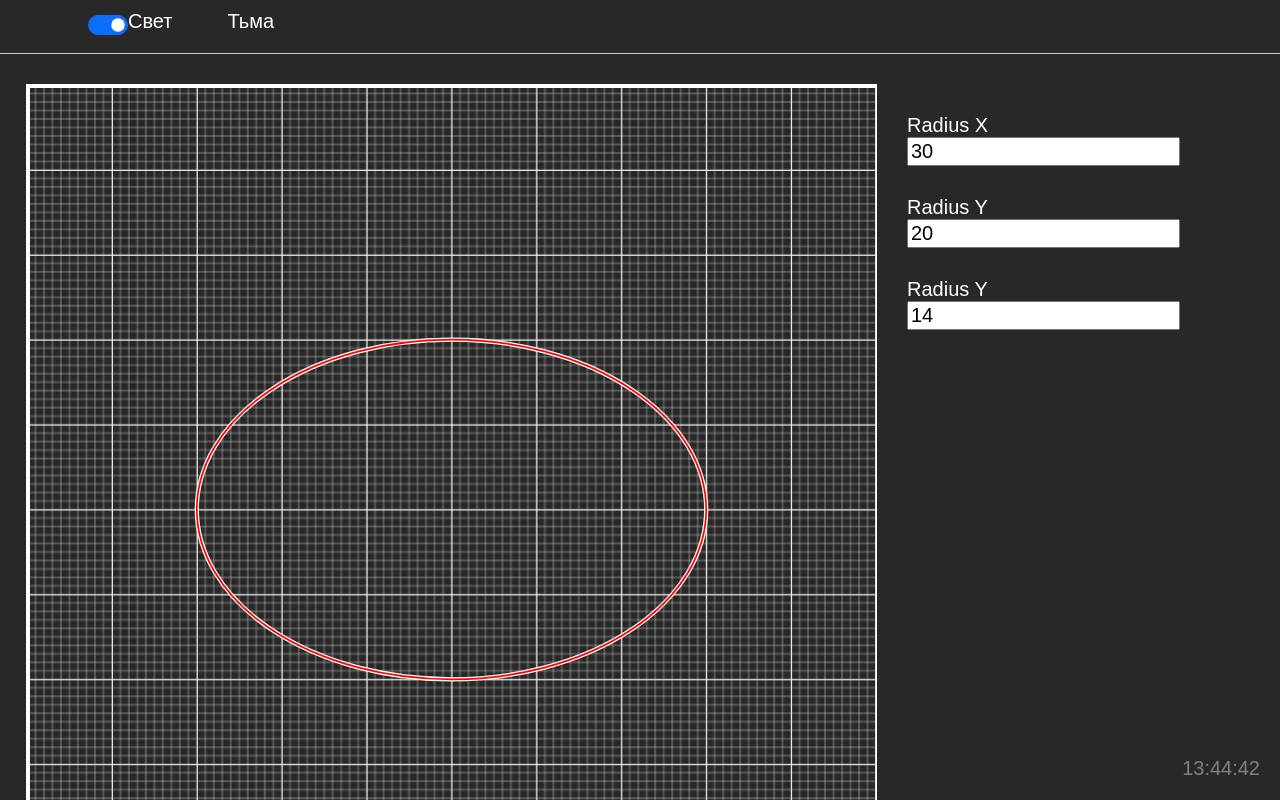
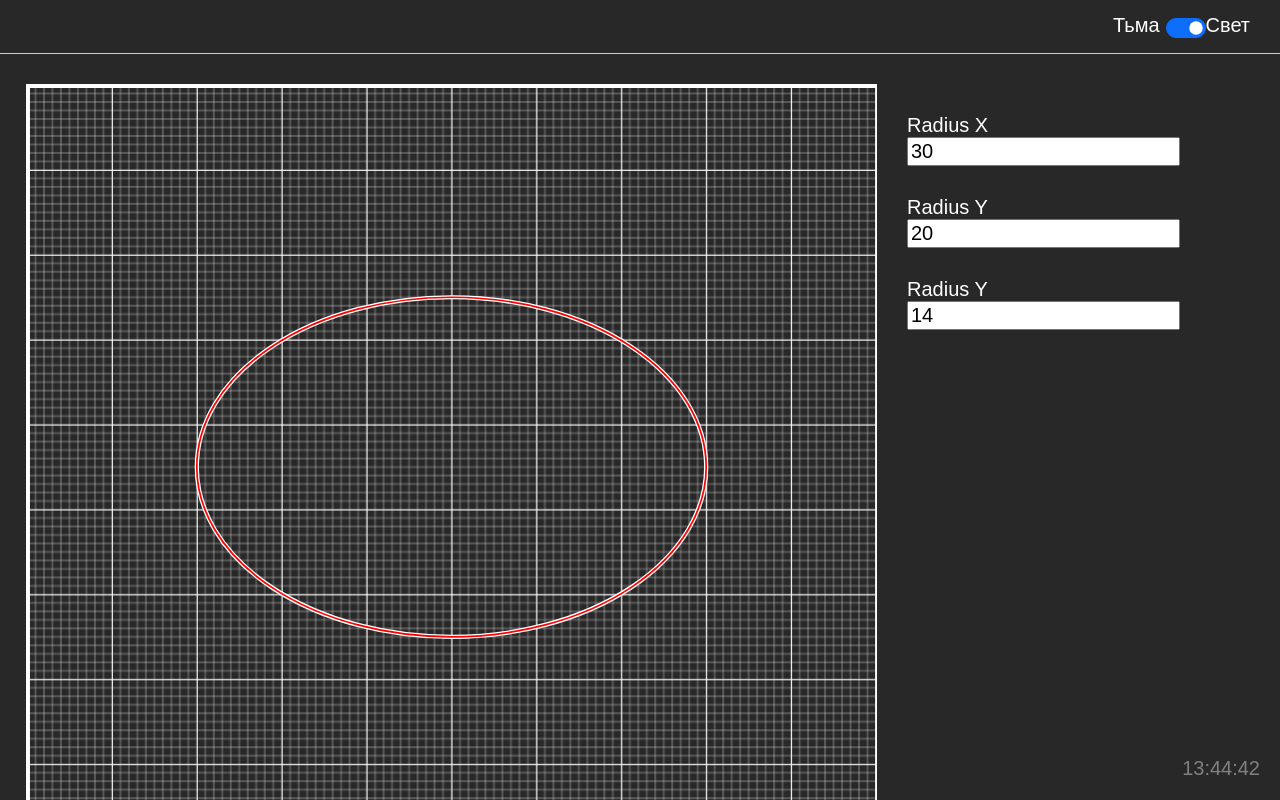
Before and after one commit to Sivkov/arcConverter, a React (Create React App) app: page / in a window 1280 px wide. Built offline with nearby package versions, Linux system fonts and the light colour scheme.

Commit message:
added ell path changes

```diff
--- a/src/App.css
+++ b/src/App.css
@@ -127,7 +127,7 @@ tr.selected_row {
   box-shadow: -1px -4px 20px 5px rgb(2 255 255 / 30%);*/
 }
 
-#wrapper_svg > div >div {
+.rightPanelItem {
   margin-top: 30px;
 }
 
@@ -137,13 +137,6 @@ tr.selected_row {
     height: 20%;
 }
 
-/* #wrapper_net {
-    position: absolute;
-    height: 801px;
-    width: 1522px;
-    overflow: hidden;
-
-} */
 
 #group {
     cursor: grab;
@@ -165,20 +158,7 @@ tr.selected_row {
 .rcut {
   cursor: cell !important;
 }
-/*
-.custom_minus {
-  cursor: url('/img/cursor_minus.cur'), auto !important;
-}
 
-.custom_plus{
-  //cursor: url('/img/cursor_plus.cur'), auto !important;
-} */
-
-/*
-#group use:active {
-    cursor: grabbing !important;
-}
-*/
 .hidden,
 .hiddenNotDeleted {
     display: none !important;
@@ -1312,3 +1292,10 @@ fill: none;
 stroke-width: 0.2px;
 stroke: red;
 }
+
+#navBar{
+  background-color: var(--bgMain1);
+    border-bottom: 1px solid var(--paleColor);
+    flex-flow: row;
+    justify-content: flex-end;
+}
--- a/src/components/navbar.js
+++ b/src/components/navbar.js
@@ -8,7 +8,7 @@ const Navbar = () => {
 	const panels = {}
 
   return (
-    <nav className="navbar navbar-expand-lg navbar-light" style={{ backgroundColor: 'var(--bgMain1)', borderBottom: '1px solid var(--paleColor)' }}>
+    <nav className="navbar" id="navBar">
 			<ThemeSwitcher />
     </nav>
   );
--- a/src/components/rigthPanel.js
+++ b/src/components/rigthPanel.js
@@ -1,10 +1,9 @@
 import React, { useEffect, useState } from 'react';
 
-function RightPanel() {
-	// Corrected handler functions
-	const radiusXHandler = (e) => console.log(e.currentTarget.value);
-	const radiusYHandler = (e) => console.log(e.currentTarget.value);
+function RightPanel({ setRadiusX, setRadiusY, radiusX, radiusY }) {
 	const segmentsHandler = (e) => console.log(e.currentTarget.value);
+	const radiusXHandler = (e) => setRadiusX(Number(e.currentTarget.value));
+	const radiusYHandler = (e) => setRadiusY(Number(e.currentTarget.value));
 
 	return (
 		<div className="form-check"
@@ -17,7 +16,7 @@ function RightPanel() {
 					id="radiusX"
 					onChange={radiusXHandler}
 					style={{ marginLeft: '0' }}
-					value={30}
+					value={radiusX}
 				/>
 			</div>
 			<div className='rightPanelItem'>
@@ -28,7 +27,7 @@ function RightPanel() {
 					id="radiusY"
 					onChange={radiusYHandler}
 					style={{ marginLeft: '0' }}
-					value={20}
+					value={radiusY}
 				/>
 			</div>
 			<div className='rightPanelItem'>
--- a/src/components/svg.js
+++ b/src/components/svg.js
@@ -1,12 +1,11 @@
 import React, { useRef } from 'react';
 
-const SvgComponent = ({ matrix, gmatrix }) => {
+const SvgComponent = ({ matrix, gmatrix, radiusX, radiusY }) => {
     const wrapperRef = useRef(null);
     const matrixM = `${matrix.a} ${matrix.b} ${matrix.c} ${matrix.d} ${matrix.e} ${matrix.f}`;
     const matrixG = `${gmatrix.a} ${gmatrix.b} ${gmatrix.c} ${gmatrix.d} ${gmatrix.e} ${gmatrix.f}`;
 	const widthSVG = 100
 	const heightSVG = 90
-
     // Функция для умножения двух 3x3 матриц
     const multiplyMatrices = (m1, m2) => {
         return {
@@ -39,28 +38,30 @@ const SvgComponent = ({ matrix, gmatrix }) => {
     };
 
     const { x, y, width, height } = calculateRectAttributes();
+    const ellepsisPath = (r1, r2) => `M${widthSVG*0.5-r1} ${heightSVG*0.5} A${r1} ${r2} 0 0 0 ${widthSVG*0.5+r1} ${heightSVG*0.5} A ${r1} ${r2} 0 0 0 ${widthSVG*0.5-r1} ${heightSVG*0.5}`
+    const ell = ellepsisPath(radiusX, radiusY)
 
     return (
         <svg
             id="svg"
             baseProfile="full"
             viewBox={`0.00 0.00 ${widthSVG} ${heightSVG}`}
-            style={{ overflow: 'hidden', border: '1px solid white' }}
+            style={{ overflow: 'hidden', border: '1px solid var(--color)' }}
             version="1.1"
-            stroke="white"
+            stroke='var(--color)'
             strokeWidth="0.2"
         >
             <defs>
                 <pattern id="xsGrid" width="1" height="1" fill="white" patternUnits="userSpaceOnUse">
-                    <path d="M 0 0 1 0 1 1 0 1 0 0" fill="none" stroke="white" strokeWidth="0.05"></path>
+                    <path d="M 0 0 1 0 1 1 0 1 0 0" fill="none" stroke='var(--color)' strokeWidth="0.05"></path>
                 </pattern>
                 <pattern id="smallGrid" width="10" height="10" patternUnits="userSpaceOnUse">
                     <rect width="100" height="100" fill="url(#xsGrid)"></rect>
-                    <path d="M 10 0 L 0 0 0 10" fill="none" stroke="white" strokeWidth="0.2"></path>
+                    <path d="M 10 0 L 0 0 0 10" fill="none" stroke='var(--color)' strokeWidth="0.2"></path>
                 </pattern>
                 <pattern id="grid" width="100" height="100" patternUnits="userSpaceOnUse">
                     <rect width="100" height="100" fill="url(#smallGrid)"></rect>
-                    <path d="M 100 0 L 0 0 0 100" fill="none" stroke="white" strokeWidth="0.7"></path>
+                    <path d="M 100 0 L 0 0 0 100" fill="none" stroke='var(--color)' strokeWidth="0.7"></path>
                 </pattern>
             </defs>
             <g id="group2" fill="url(#grid)">
@@ -75,11 +76,11 @@ const SvgComponent = ({ matrix, gmatrix }) => {
                                 y={y}
                                 fill="url(#grid)"
                                 transform-origin="50% 50%"
-                                stroke="white"
+                                stroke='var(--color)'
                                 strokeWidth="0"
                             ></rect>
-                            <path id="ellepsis" d="M 20 50 A 30 20 0 0 0 80 50 A 30 20 0 0 0 20 50"></path>
-                            <path id="arcs" d="M 20 50 A 30 20 0 0 0 80 50 A 30 20 0 0 0 20 50"></path>
+                            <path id="ellepsis" d={ell}></path>
+                            <path id="arcs" d={ell}></path>
                         </g>
                     </g>
                 </g>
--- a/src/components/svgWrapper.js
+++ b/src/components/svgWrapper.js
@@ -12,6 +12,9 @@ const SvgWrapper = () => {
 	const [gmatrix, setGroupMatrix] = useState({ a: 1, b: 0, c: 0, d: 1, e: 0, f: 0 });
 	const [offset, setOffset] = useState({ x: 0, y: 0 });
 	const svg = document.querySelector('svg')
+
+	const [radiusX, setRadiusX] = useState(30);
+	const [radiusY, setRadiusY] = useState(20);
 
 	const handleMouseWheel = (event) => {
 		var svg = document.getElementById("svg")
@@ -84,8 +87,8 @@ const SvgWrapper = () => {
 				onMouseMove={drag}
  				onMouseUp={endDrag}
 				onMouseLeave={endDrag}>
-					<SvgComponent matrix={matrix} gmatrix={gmatrix} />
-					<RightPanel />
+					<SvgComponent matrix={matrix} gmatrix={gmatrix} radiusX={radiusX} radiusY={radiusY} />
+					<RightPanel setRadiusX={setRadiusX} setRadiusY={setRadiusY} radiusX={radiusX} radiusY={radiusY}/>
 				</div>
 			</div>
 		</main>
--- a/src/components/themeSwitcher.js
+++ b/src/components/themeSwitcher.js
@@ -30,17 +30,17 @@ function ThemeSwitcher() {
   };
 
   return (
-    <div className="form-check form-switch themeSwitcher" style={{ marginRight: '60px' }}>
-      <label className="form-check-label" style={{ marginRight: '55px' }}>Свет</label>
+    <div className="form-check form-switch themeSwitcher d-flex align-items-center mx-4" style={{}}>
+      <label htmlFor="themeSwitcher" className="form-check-label" style={{ marginRight: '0px' }}>Тьма</label>
       <input
         className="form-check-input"
         type="checkbox"
         id="themeSwitcher"
         onChange={toggleTheme}
-        style={{ marginLeft: '38px' }}
+        style={{ marginLeft: '6px' }}
         checked={isDarkMode}
       />
-      <label className="form-check-label">Тьма</label>
+      <label htmlFor="themeSwitcher" className="form-check-label" style={{ marginRight: '0px' }}>Свет</label>
     </div>
   );
 }
```
